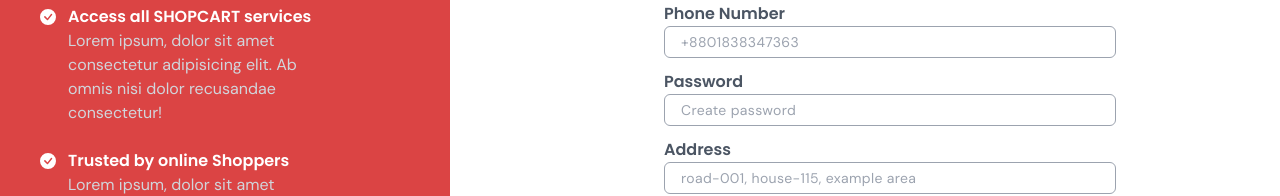
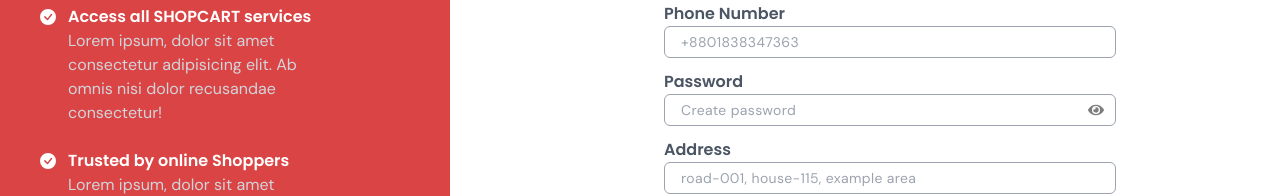
Before and after one commit to mdmahfuzrp/shop-cart-client, a React (Create React App) app: page /signup in a window 1280 px wide. Shown: the part 362-558 px from the top of the page. Built offline with nearby package versions, Linux system fonts and the light colour scheme; no server answers.

Commit message:
password show functionality added

```diff
--- a/src/pages/Account/SignIn.js
+++ b/src/pages/Account/SignIn.js
@@ -3,9 +3,11 @@ import { BsCheckCircleFill } from "react-icons/bs";
 import { Link, useNavigate } from "react-router-dom";
 import { IoReturnUpBack } from "react-icons/io5";
 import axios from "axios";
+import { FaEye, FaEyeSlash } from "react-icons/fa";
 
 const SignIn = () => {
   const navigate = useNavigate();
+  const [showPass, setShowPass] = useState(false);
   // ============= Initial State Start here =============
   const [email, setEmail] = useState("");
   const [password, setPassword] = useState("");
@@ -162,15 +164,15 @@ const SignIn = () => {
               </div>
 
               {/* Password */}
-              <div className="flex flex-col gap-.5">
+              <div className="flex relative flex-col gap-.5">
                 <p className="font-titleFont text-base font-semibold text-gray-600">
                   Password
                 </p>
                 <input
                   onChange={handlePassword}
                   value={password}
-                  className="w-full h-8 placeholder:text-sm placeholder:tracking-wide px-4 text-base font-medium placeholder:font-normal rounded-md border-[1px] border-gray-400 outline-none"
-                  type="password"
+                  className="w-full h-8 pr-7 placeholder:text-sm placeholder:tracking-wide px-4 text-base font-medium placeholder:font-normal rounded-md border-[1px] border-gray-400 outline-none"
+                  type={showPass ? 'text' : 'password'}
                   placeholder="Create password"
                 />
                 {errPassword && (
@@ -179,6 +181,13 @@ const SignIn = () => {
                     {errPassword}
                   </p>
                 )}
+                {
+                  showPass ? (
+                    <span onClick={()=>setShowPass(!showPass)} className={`absolute right-3 cursor-pointer  hover:text-primeColor hover:opacity-100 duration-100 top-[32px] ${showPass ? ' text-primeColor' : 'opacity-50'}`}><FaEyeSlash /></span>
+                  ) : (
+                    <span onClick={()=>setShowPass(!showPass)} className={`absolute right-3 cursor-pointer  hover:text-primeColor hover:opacity-100 duration-100 top-[32px] ${showPass ? ' text-primeColor' : 'opacity-50'}`}><FaEye /></span>
+                  )
+                }
               </div>
 
               <button
--- a/src/pages/Account/SignUp.js
+++ b/src/pages/Account/SignUp.js
@@ -5,8 +5,10 @@ import { IoReturnUpBack } from "react-icons/io5";
 import axios from "axios";
 import toast, { Toaster } from "react-hot-toast";
 import {TiArrowForward } from 'react-icons/ti'
+import { FaEye, FaEyeSlash } from "react-icons/fa";
 
 const SignUp = () => {
+  const [showPass, setShowPass] = useState(false);
   // Loading
   const [loading, setLoading] = useState(false);
   // ============= Initial State Start here =============
@@ -215,6 +217,7 @@ const SignUp = () => {
                     {errEmail}
                   </p>
                 )}
+
               </div>
               {/* Phone Number */}
               <div className="flex flex-col gap-.5">
@@ -236,15 +239,15 @@ const SignUp = () => {
                 )}
               </div>
               {/* Password */}
-              <div className="flex flex-col gap-.5">
+              <div className="flex relative flex-col gap-.5">
                 <p className="font-titleFont text-base font-semibold text-gray-600">
                   Password
                 </p>
                 <input
                   onChange={handlePassword}
                   value={password}
-                  className="w-full h-8 placeholder:text-sm placeholder:tracking-wide px-4 text-base font-medium placeholder:font-normal rounded-md border-[1px] border-gray-400 outline-none"
-                  type="password"
+                  className="w-full pr-7 h-8 placeholder:text-sm placeholder:tracking-wide px-4 text-base font-medium placeholder:font-normal rounded-md border-[1px] border-gray-400 outline-none"
+                  type={showPass ? 'text' : 'password'}
                   placeholder="Create password"
                 />
                 {errPassword && (
@@ -253,6 +256,13 @@ const SignUp = () => {
                     {errPassword}
                   </p>
                 )}
+                {
+                  showPass ? (
+                    <span onClick={()=>setShowPass(!showPass)} className={`absolute right-3 cursor-pointer  hover:text-primeColor hover:opacity-100 duration-100 top-[32px] ${showPass ? ' text-primeColor' : 'opacity-50'}`}><FaEyeSlash /></span>
+                  ) : (
+                    <span onClick={()=>setShowPass(!showPass)} className={`absolute right-3 cursor-pointer  hover:text-primeColor hover:opacity-100 duration-100 top-[32px] ${showPass ? ' text-primeColor' : 'opacity-50'}`}><FaEye /></span>
+                  )
+                }
               </div>
               {/* Address */}
               <div className="flex flex-col gap-.5">
```
